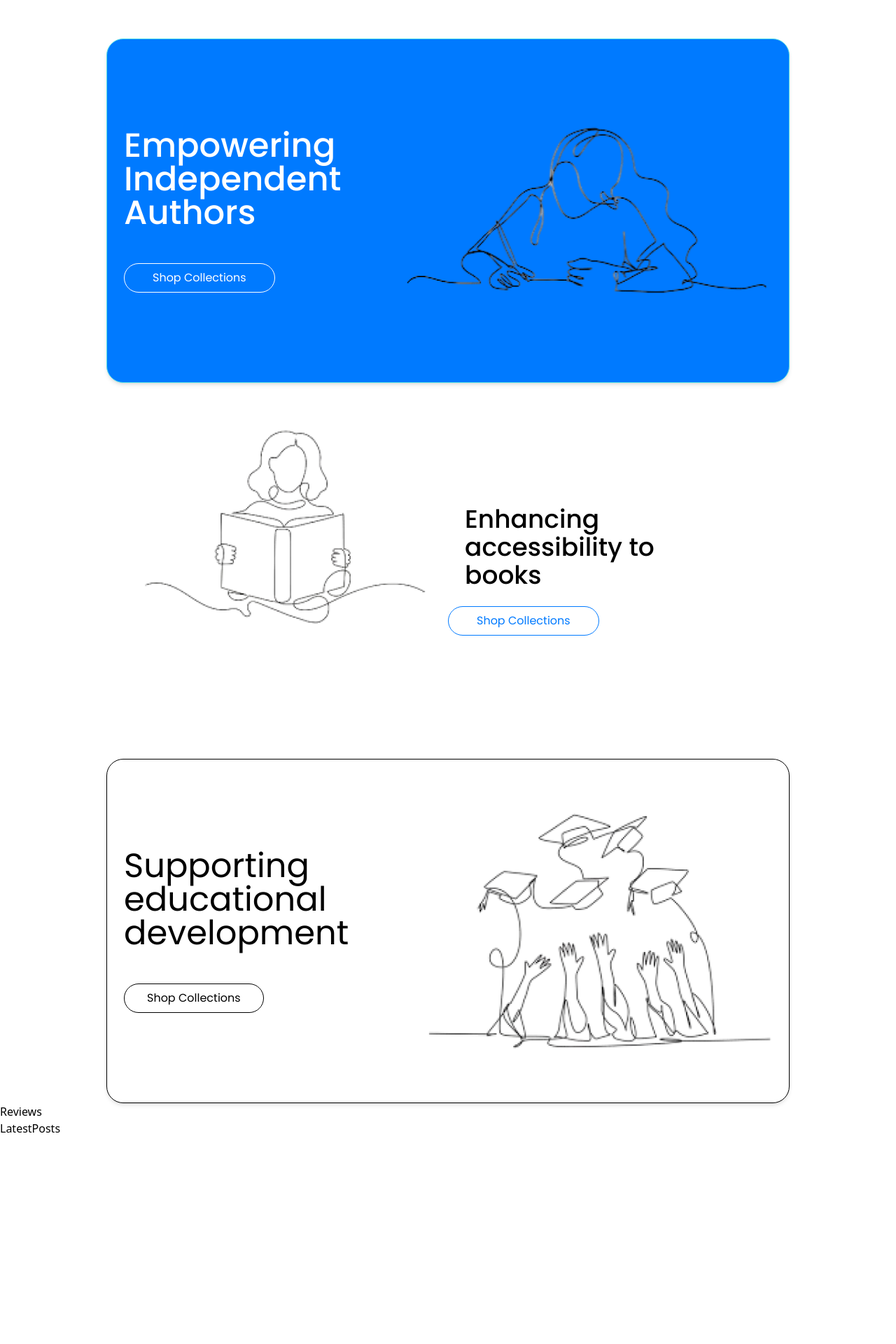
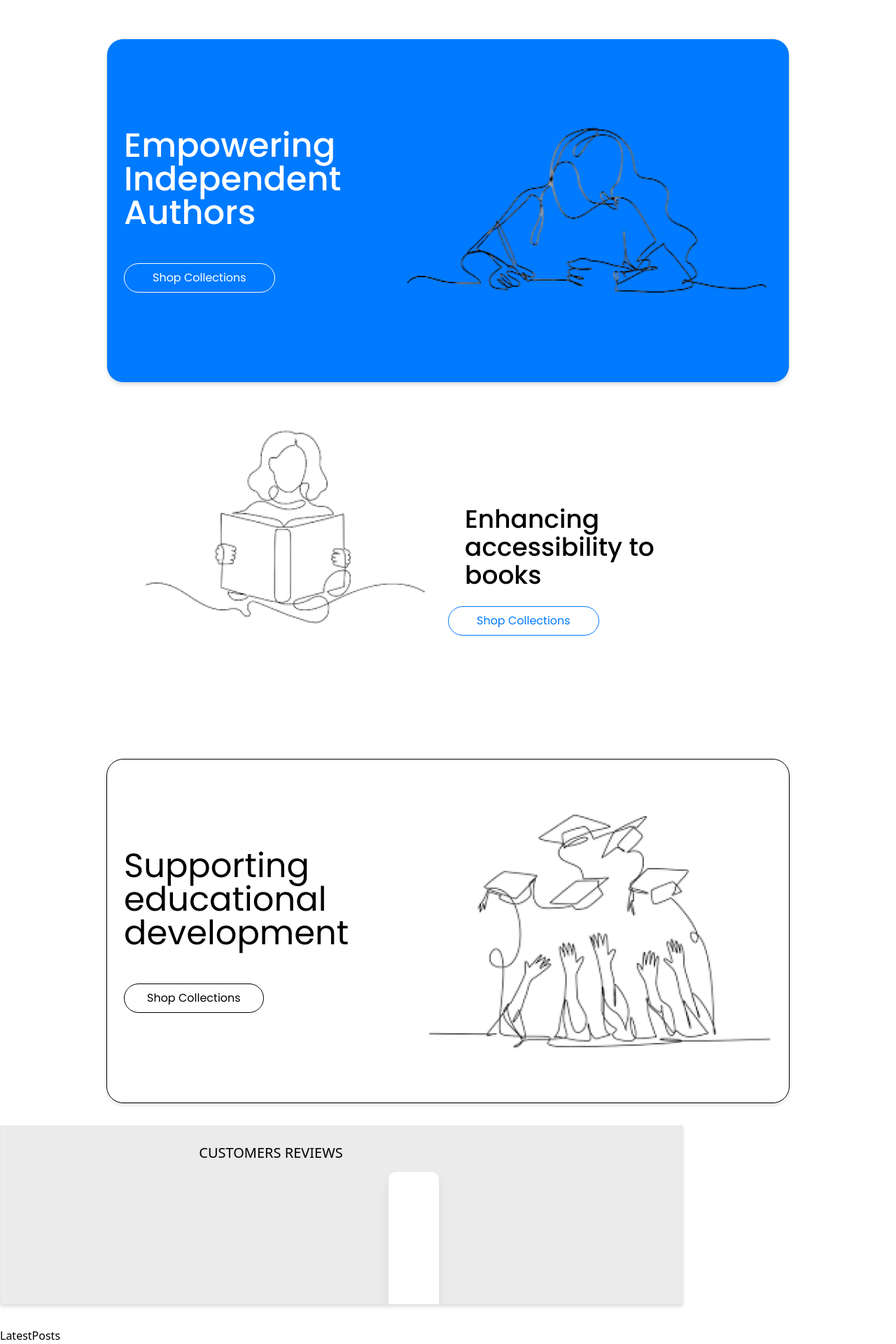
Before and after one commit to ayomideRussianCode/booksdotcom, a React (Create React App) app: page / in a window 1280 px wide. Shown: the part 2951-4871 px from the top of the page at 70% size. Before the commit the page ends 4575 px from the top, so only its background shows below. Built offline with nearby package versions, Linux system fonts and the light colour scheme; a web font is replaced by a local one.

Commit message:
testing for erro

```diff
--- /dev/null
+++ b/src/Fixtures/Reviews.json
@@ -0,0 +1,17 @@
+[
+    {
+        "id": 1,
+        "user": "Joshua Praise",
+        "comment": "I stumbled upon this bookstore while visiting  the city and it instantly became my favorite site!"
+    },
+    {
+        "id": 2,
+        "user": "John Smith",
+        "comment": "I stumbled upon this bookstore while visiting  the city and it instantly became my favorite site!"
+    },
+    {
+        "id": 3,
+        "user": "Jane Smith",
+         "comment": "I stumbled upon this bookstore while visiting  the city and it instantly became my favorite site!"
+    }
+]
--- a/src/components/Reviews.jsx
+++ b/src/components/Reviews.jsx
@@ -1,9 +1,38 @@
-import React from 'react'
+import React, { useState } from "react";
+import reviews from "../Fixtures/Reviews.json";
 
-const Reviews = () => {
+function Reviews() {
+  const [curIndex, setCurIndex] = useState(0);
+  const reviewsPerView = 1;
+
+  const displayedReviews = reviews.slice(curIndex, curIndex + reviewsPerView);
+
+  const handleNext = () => {
+    setCurIndex((prevIndex) =>
+      prevIndex + reviewsPerView >= reviews.length
+        ? 0
+        : prevIndex + reviewsPerView
+    );
+  };
+
+  const handlePrev = () => {
+    setCurIndex((prevIndex) =>
+      prevIndex - reviewsPerView < 0
+        ? reviews.length
+        : prevIndex - reviewsPerView
+    );
+  };
+
   return (
-    <div>Reviews</div>
-  )
+    <section id="reviews">
+      <div className="container w-full h-64 justify-center border bg-customColor1 flex flex-col  my-8 rounded-none shadow-md overflow-hidden md:flex-row ">
+        <h2 className="text-xl font-font2 text-center my-6 uppercase text-customBlack ">
+          Customers Reviews
+        </h2>
+        <div className=" grid grid-cols-2 sm:grid-cols-2 md:grid-cols-3 lg:grid-cols-4 gap-6 m-16  w- h-64 border bg-customWhite shadow-lg rounded-xl"></div>
+      </div>
+
+    </section>
+  );
 }
-
-export default Reviews
+export default Reviews;
--- a/src/components/Services3.jsx
+++ b/src/components/Services3.jsx
@@ -1,7 +1,7 @@
 function Services3() {
     return (
       <section id="hero">
-        <div className="container border border-customColor2 bg-customBlue rounded-3xl  shadow-md overflow-hidden flex flex-col-reverse items-center px-6 mx-auto mt-10 space-y-0 md:space-y-0 md:flex-row ">
+        <div className="container border bg-customBlue rounded-3xl  shadow-md overflow-hidden flex flex-col-reverse items-center px-6 mx-auto mt-10 space-y-0 md:space-y-0 md:flex-row ">
           <div className="flex flex-col mb-32 space-y-12 md:w-1/2">
             <h1 className=" mt-32 max-w-lg text-2xl font-medium text-customWhite font-font1 text-center md:text-5xl md:text-left ">
               Empowering Independent Authors
```
Also changed, not shown: src/components/home/NewArrivals.jsx (renamed from src/components/home/NewaArivals.jsx).
